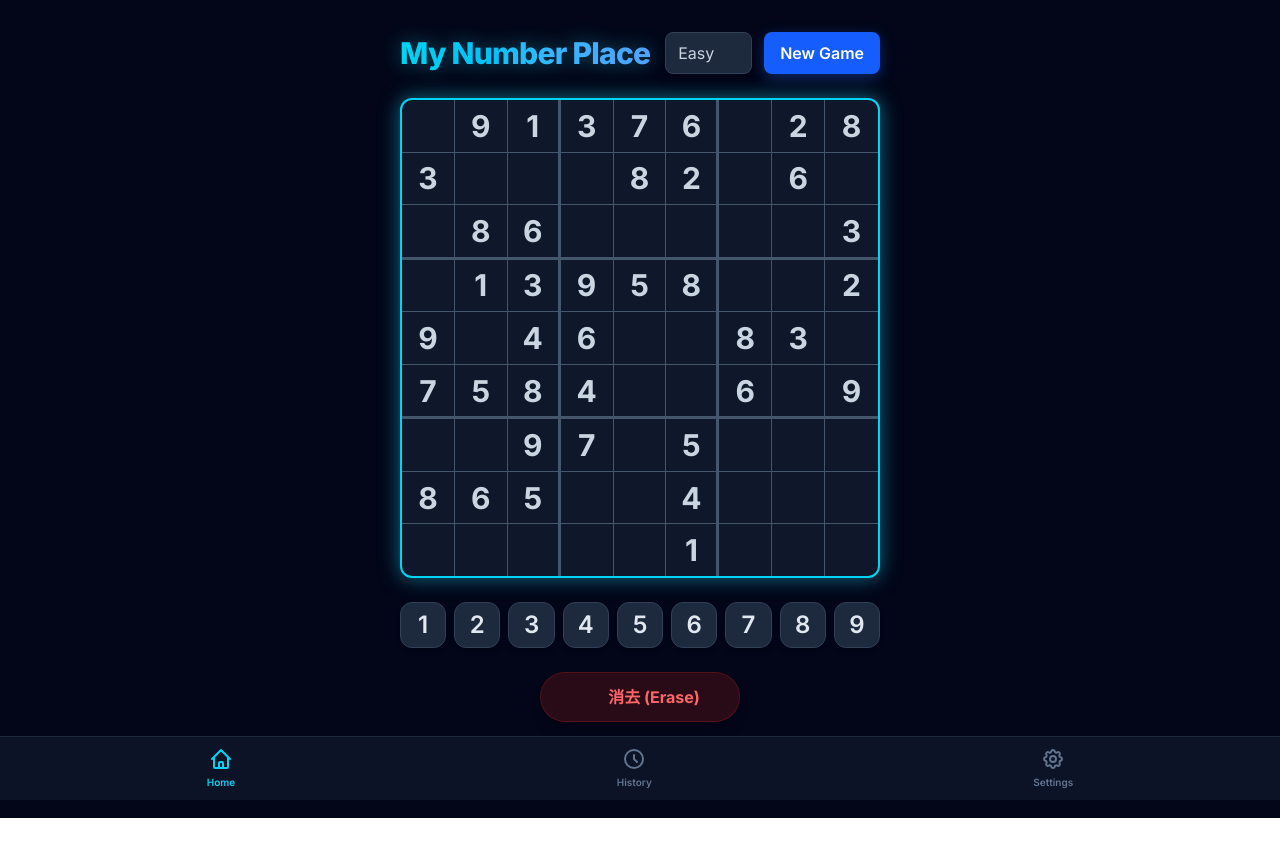
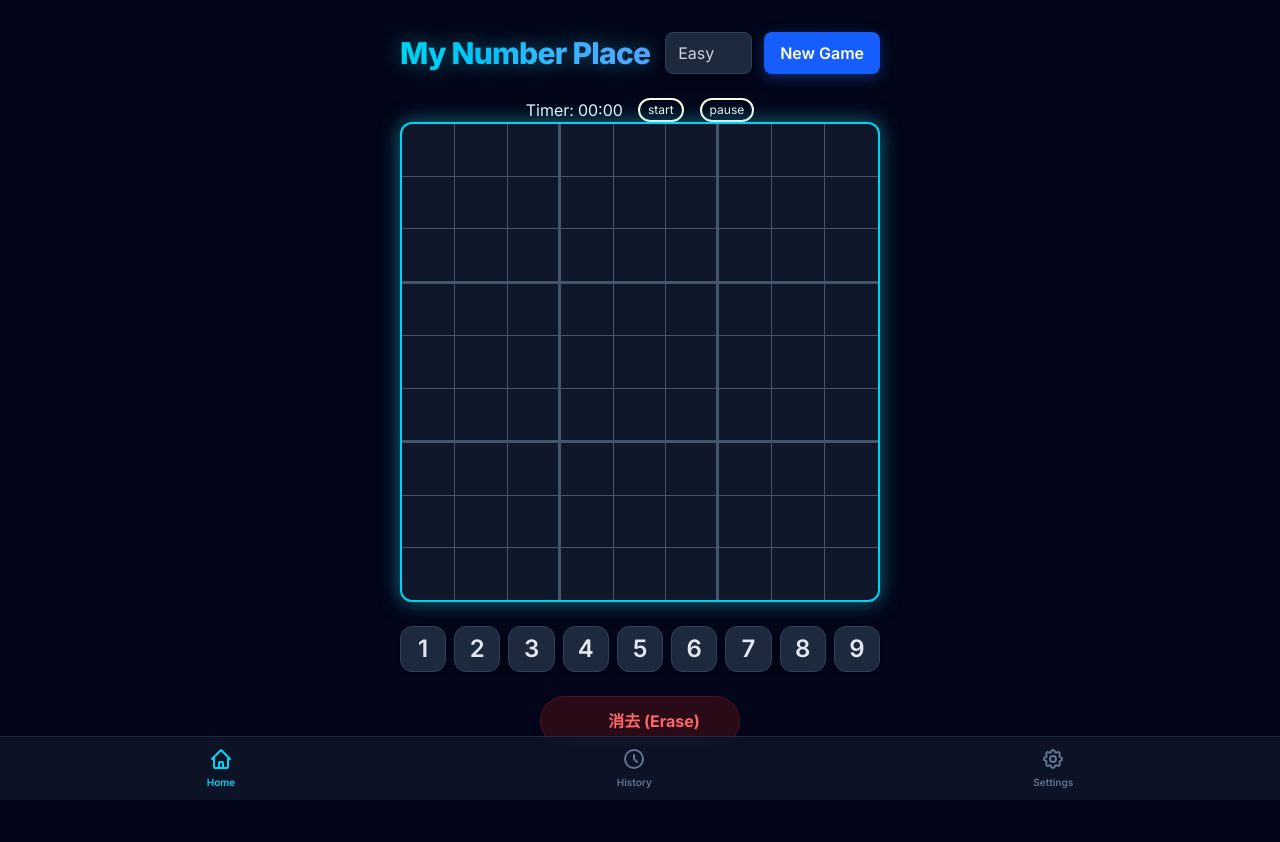
Before and after one commit to ichitaka58/my-number-place, a React (Vite) app: page / in a window 1280 px wide. Before the commit the page ends 818 px from the top, so only its background shows below. Built offline with nearby package versions, Linux system fonts and the light colour scheme.

Commit message:
feat: add game timer functionality and update NumberPad styling

```diff
--- a/src/App.tsx
+++ b/src/App.tsx
@@ -14,30 +14,51 @@ function useWindowSize() {
 }
 
 import { useSudoku } from "./hooks/useSudoku";
-import { type Level } from "./utils/sudokuLogic";
 import { BottomNavigation } from "./components/BottomNavigation";
 import { NumberPad } from "./components/NumberPad";
 import { GameHeader } from "./components/GameHeader";
+import { Timer } from "./components/Timer";
 
 /**
  * ナンバープレース（数独）のメイン・アプリケーションコンポーネント (Sleek Dark Theme)
  */
 function App() {
-  const { matrix, initialBoard, selectedCell, level, setLevel, setSelectedCell, completed, handleGenerate, onClickNumberButton, onClickCancelButton } = useSudoku();
+  const {
+    matrix,
+    initialBoard,
+    selectedCell,
+    level,
+    setLevel,
+    setSelectedCell,
+    completed,
+    handleGenerate,
+    onClickNumberButton,
+    onClickCancelButton,
+  } = useSudoku();
   const [windowWidth, windowHeight] = useWindowSize();
-
-  // コンポーネントの初回マウント時に一度だけ盤面を自動生成する
-  useEffect(() => {
-    handleGenerate();
-  }, []);
+  // タイマーコンポーネント（<Timer />）をリセットするための識別用ステート
+  // 初期値の0は「最初の読み込み時」、1以上は「New Gameが押されてゲームが始まった状態」を表す
+  const [gameId, setGameId] = useState(0);
 
   // 選択されたセルが属するブロック、行、列を特定するためのヘルパー
   const selectedRow = selectedCell[0];
   const selectedCol = selectedCell[1];
-  const selectedValue = (selectedRow >= 0 && selectedCol >= 0) ? matrix[selectedRow]?.[selectedCol] ?? 0 : 0;
+  const selectedValue =
+    selectedRow >= 0 && selectedCol >= 0
+      ? (matrix[selectedRow]?.[selectedCol] ?? 0)
+      : 0;
+
+  /**
+   * 新しいゲームを開始するハンドラー関数
+   * 盤面の事前生成処理を利用し、ゲーム回数（gameId）を進めることでTimerコンポーネントを初期化させます。
+   */
+  const handleStartNewGame = () => {
+    handleGenerate();
+    setGameId((prev) => prev + 1);
+  };
 
   return (
-    <div className="min-h-screen bg-slate-950 font-['Inter',_sans-serif] text-slate-100 flex flex-col items-center pt-8 pb-24 px-4 overflow-x-hidden">
+    <div className="min-h-screen bg-slate-950 font-['Inter',sans-serif] text-slate-100 flex flex-col items-center pt-8 pb-24 px-4 overflow-x-hidden">
       {completed && (
         <Confetti
           width={windowWidth}
@@ -48,12 +69,22 @@ function App() {
       )}
 
       {/* Header Area */}
-      <GameHeader level={level} setLevel={setLevel} handleGenerate={handleGenerate} />
+      <GameHeader
+        level={level}
+        setLevel={setLevel}
+        handleStartNewGame={handleStartNewGame}
+      />
+      {/*
+        Timer Area
+        - key={gameId}: 値が変わるたびにTimerがアンマウント・再マウントされ、秒数(seconds)が0にリセットされる
+        - autoStart={gameId > 0}: 初回アクセス時(0)は停止状態、New Gameボタン押下後(1以上)は自動でタイマーが開始される
+      */}
+      <Timer key={gameId} completed={completed} autoStart={gameId > 0} />
 
       {/* Sudoku Grid Area */}
-      <div className="w-full max-w-[480px] aspect-square relative">
+      <div className="w-full max-w-120 aspect-square relative">
         <div
-          className={`w-full h-full grid grid-cols-9 bg-slate-900 border-2 border-cyan-400 rounded-xl overflow-hidden shadow-[0_0_20px_rgba(34,211,238,0.5)] transition-all duration-700 ${completed ? "blur-sm grayscale-[50%]" : ""}`}
+          className={`w-full h-full grid grid-cols-9 bg-slate-900 border-2 border-cyan-400 rounded-xl overflow-hidden shadow-[0_0_20px_rgba(34,211,238,0.5)] transition-all duration-700 ${completed ? "blur-sm grayscale-50" : ""}`}
         >
           {matrix.map((row, rowIndex) =>
             row.map((cell, cellIndex) => {
@@ -128,7 +159,7 @@ function App() {
 
         {/* Completed Message */}
         {completed && (
-          <p className="text-2xl sm:text-3xl md:text-5xl font-extrabold text-transparent bg-clip-text bg-gradient-to-r from-cyan-400 via-blue-500 to-purple-500 drop-shadow-2xl bg-slate-900/80 backdrop-blur-md px-4 py-3 sm:px-6 sm:py-4 md:px-10 md:py-8 rounded-2xl md:rounded-3xl border border-white/10 absolute top-1/2 left-1/2 animate-slide-up-bounce z-50 whitespace-nowrap shadow-[0_0_50px_rgba(59,130,246,0.3)] pointer-events-none">
+          <p className="text-2xl sm:text-3xl md:text-5xl font-extrabold text-transparent bg-clip-text bg-linear-to-r from-cyan-400 via-blue-500 to-purple-500 drop-shadow-2xl bg-slate-900/80 backdrop-blur-md px-4 py-3 sm:px-6 sm:py-4 md:px-10 md:py-8 rounded-2xl md:rounded-3xl border border-white/10 absolute top-1/2 left-1/2 animate-slide-up-bounce z-50 whitespace-nowrap shadow-[0_0_50px_rgba(59,130,246,0.3)] pointer-events-none">
             🎉 Completed! 🎊
           </p>
         )}
--- a/src/components/GameHeader.tsx
+++ b/src/components/GameHeader.tsx
@@ -1,13 +1,26 @@
 import type { Level } from "../utils/sudokuLogic";
 
+/**
+ * GameHeaderコンポーネントのプロパティ定義
+ * @property {Level} level - 現在選択中の難易度（easy/medium/hard/debug）
+ * @property {React.Dispatch<React.SetStateAction<Level>>} setLevel - 難易度を変更するための状態更新関数
+ * @property {function} handleStartNewGame - 新しいゲームを開始するための関数
+ */
 type GameHeaderProps = {
-    level: Level;
-    setLevel: React.Dispatch<React.SetStateAction<Level>>;
-    handleGenerate: () => void;
-}
+  level: Level;
+  setLevel: React.Dispatch<React.SetStateAction<Level>>;
+  handleStartNewGame: () => void;
+};
 
-export const GameHeader = ({ level, setLevel, handleGenerate }: GameHeaderProps) => {
-
+/**
+ * 操作ヘッダーコンポーネント
+ * アプリのタイトル、難易度の設定プルダウン、および新規ゲームスタートボタンを提供します。
+ */
+export const GameHeader = ({
+  level,
+  setLevel,
+  handleStartNewGame,
+}: GameHeaderProps) => {
   return (
     <div className="flex flex-col sm:flex-row justify-between items-center w-full max-w-[480px] mb-6 gap-4 sm:gap-0">
       <h1 className="text-3xl font-extrabold tracking-tight text-transparent bg-clip-text bg-gradient-to-r from-cyan-400 to-blue-400 drop-shadow-[0_0_10px_rgba(34,211,238,0.4)] whitespace-nowrap">
@@ -25,7 +38,7 @@ export const GameHeader = ({ level, setLevel, handleGenerate }: GameHeaderProps)
           <option value="debug">Debug</option>
         </select>
         <button
-          onClick={handleGenerate}
+          onClick={handleStartNewGame}
           className="bg-blue-600 hover:bg-blue-500 text-white text-sm md:text-base font-semibold py-2 px-4 rounded-lg shadow-[0_4px_14px_0_rgba(37,99,235,0.39)] hover:shadow-[0_6px_20px_rgba(37,99,235,0.23)] hover:-translate-y-0.5 active:translate-y-0 transition-all"
         >
           New Game
--- a/src/components/NumberPad.tsx
+++ b/src/components/NumberPad.tsx
@@ -30,7 +30,7 @@ export const NumberPad = ({ onClickNumberButton, onClickCancelButton, completed
                 <button
                     onClick={onClickCancelButton}
                     disabled={completed}
-                    className="w-full max-w-[200px] py-3 flex items-center justify-center gap-2 rounded-full bg-red-900/30 text-red-400 text-sm sm:text-base font-bold shadow-lg border border-red-900/50 hover:bg-red-900/50 hover:-translate-y-1 active:scale-95 transition-all duration-200 disabled:opacity-50 disabled:hover:translate-y-0 disabled:cursor-not-allowed"
+                    className="w-full max-w-50 py-3 flex items-center justify-center gap-2 rounded-full bg-red-900/30 text-red-400 text-sm sm:text-base font-bold shadow-lg border border-red-900/50 hover:bg-red-900/50 hover:-translate-y-1 active:scale-95 transition-all duration-200 disabled:opacity-50 disabled:hover:translate-y-0 disabled:cursor-not-allowed"
                 >
                     <svg className="w-5 h-5" fill="none" stroke="currentColor" viewBox="0 0 24 24">
                         <path strokeLinecap="round" strokeLinejoin="round" strokeWidth={2} d="M12v2m0 4h.01m-6.938 4h13.856c1.54 0 2.502-1.667 1.732-3L13.732 4c-.77-1.333-2.694-1.333-3.464 0L3.34 16c-.77 1.333.192 3 1.732 3z" />
--- /dev/null
+++ b/src/components/Timer.tsx
@@ -0,0 +1,52 @@
+import { useEffect } from "react";
+import { useTimer } from "../hooks/useTimer";
+
+/**
+ * Timerコンポーネントのプロパティ定義
+ * @property {boolean} completed - ゲームがクリアされたかどうかを示すフラグ
+ * @property {boolean} autoStart - Timerマウント時にカウントを自動で開始するかどうかのフラグ
+ */
+type TimerProps = {
+  completed: boolean;
+  autoStart: boolean;
+};
+
+/**
+ * ゲームの経過時間を管理・表示するタイマーコンポーネント
+ * 内部で useTimer フックを使用し、状態を管理しています。
+ */
+export const Timer = ({ completed, autoStart }: TimerProps) => {
+  const { isRunning, setIsRunning, displayTimer } = useTimer();
+
+  // ゲームクリア状態（completed）を監視し、trueになればタイマーを停止する
+  useEffect(() => {
+    if (completed) {
+      setIsRunning(false);
+    }
+  }, [completed, setIsRunning]);
+
+  // 初回マウント時や再生成時に、autoStart が true であればタイマーを開始させる
+  useEffect(() => {
+    if (autoStart) {
+      setIsRunning(true);
+    }
+  }, [autoStart, setIsRunning]);
+
+  return (
+    <div className="flex gap-4">
+      <div className="flex gap-1">
+        <p>Timer:</p>
+        <p className="w-11">{displayTimer}</p>
+      </div>
+      <button className="text-xs border-2 border-amber-50 px-2 rounded-2xl">
+        start
+      </button>
+      <button
+        onClick={() => setIsRunning(!isRunning)}
+        className="text-xs border-2 border-amber-50 px-2 rounded-2xl"
+      >
+        pause
+      </button>
+    </div>
+  );
+};
--- /dev/null
+++ b/src/hooks/useTimer.ts
@@ -0,0 +1,26 @@
+import { useEffect, useState } from "react";
+import { generateDisplayTimer } from "../utils/time";
+
+export const useTimer = () => {
+  const [seconds, setSeconds] = useState(0);
+  const [isRunning, setIsRunning] = useState<boolean>(false);
+
+  useEffect(() => {
+    if (!isRunning) return;
+    // 1秒ずつカウントアップしていく処理
+    const timerId = setInterval(() => {
+      setSeconds((prev) => prev + 1);
+    }, 1000);
+    // クリーンアップ関数 timerIdをクリアする
+    return () => clearInterval(timerId);
+  }, [isRunning]);
+
+  // 画面表示用のタイマー00:00形式を生成
+  const displayTimer = generateDisplayTimer(seconds);
+
+  return {
+    isRunning,
+    setIsRunning,
+    displayTimer,
+  };
+};
--- /dev/null
+++ b/src/utils/time.ts
@@ -0,0 +1,9 @@
+// 画面に表示するタイマーを00:00形式にする関数
+export const generateDisplayTimer = (seconds: number) => {
+    const min = Math.floor(seconds / 60);
+    const minToStr = String(min).padStart(2, "0");
+    const sec = seconds % 60;
+    const secToStr = String(sec).padStart(2, "0");
+    const displayTimer = `${minToStr}:${secToStr}`;
+    return displayTimer;
+};
```
Also changed, not shown: src/hooks/useSudoku.ts (+16 -10 lines).
